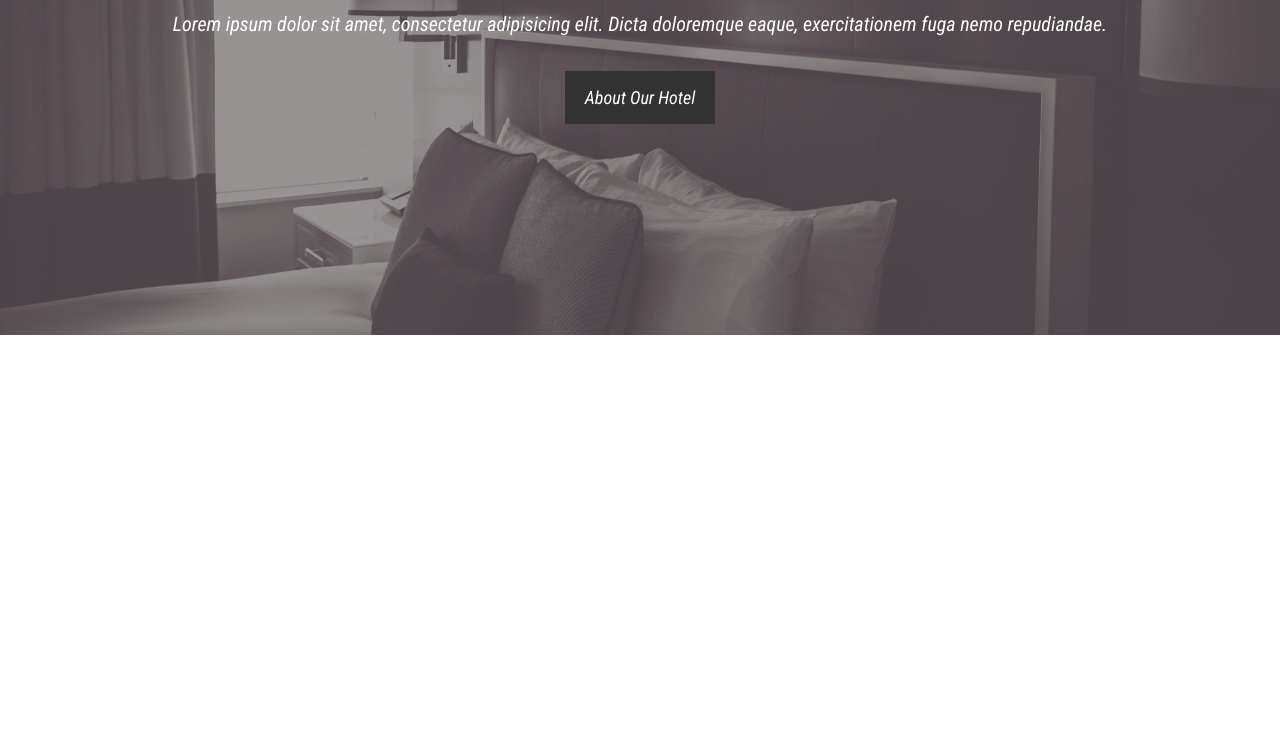
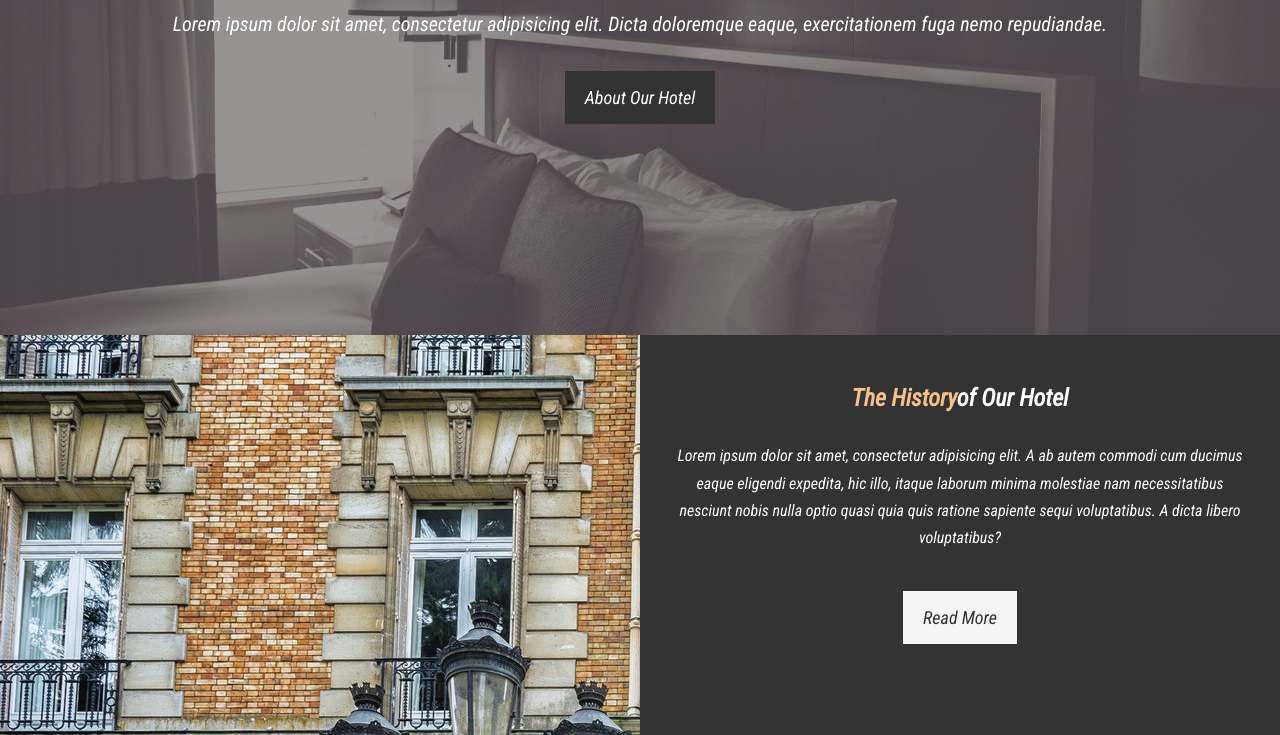
Before and after one commit to BGM6/Hotel-Website, a plain HTML site: page index.html in a window 1280 px wide. Shown: the part 332-1067 px from the top of the page. Before the commit the page ends 800 px from the top, so only its background shows below. Drawn offline with Linux system fonts and the light colour scheme.

Commit message:
finish showcase section

```diff
--- a/css/style.css
+++ b/css/style.css
@@ -56,6 +56,26 @@ p {
 .btn:hover {
     background: #f7c08a;
     color: #333;
+}
+
+.btn-light {
+    background: #f4f4f4;
+    color: #333;
+}
+
+.bg-dark {
+    background: #333;
+    color: #fff;
+}
+
+.bg-light {
+    background: #f4f4f4;
+    color: #333;
+}
+
+.bg-primary {
+    background: #333;
+    color: #f7c08a;
 }
 
 /*Navbar*/
@@ -117,3 +137,30 @@ p {
     padding-bottom: 20px;
     line-height: 1.7em;
 }
+
+/*Home Info*/
+
+#home-info {
+    height: 400px;
+
+}
+
+#home-info .info-img {
+    background: url('../img/photo-1.jpg') no-repeat;
+    min-height: 100%;
+    float: left;
+    width: 50%;
+}
+
+#home-info .info-content {
+    float: right;
+    width: 50%;
+    height: 100%;
+    text-align: center;
+    padding: 50px 30px;
+    overflow: hidden;
+}
+
+#home-info .info-content p {
+    padding-bottom: 30px;
+}
--- a/index.html
+++ b/index.html
@@ -36,7 +36,18 @@
     </div>
 </header>
 
-<section id="home-info">
+<section id="home-info" class="bg-dark">
+    <div class="info-img"></div>
+    <div class="info-content">
+        <h2><span class="text-primary">The History</span>of Our Hotel</h2>
+        <p>Lorem ipsum dolor sit amet, consectetur adipisicing elit.
+            A ab autem commodi cum ducimus eaque eligendi expedita, hic illo,
+            itaque laborum minima molestiae nam necessitatibus nesciunt nobis
+            nulla optio quasi quia quis ratione sapiente sequi voluptatibus. A
+            dicta libero voluptatibus?</p>
+        <a href="about.html" class="btn btn-light">Read More</a>
+    </div>
+
 
 </section>
 </body>
```
Also changed, not shown: Notes-CSS-HTML.txt.
